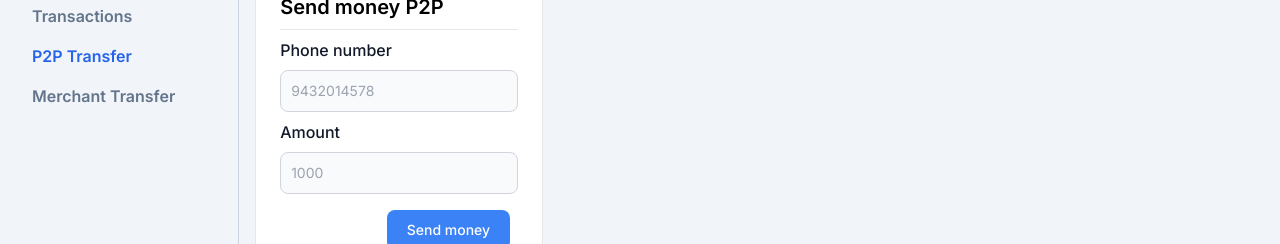
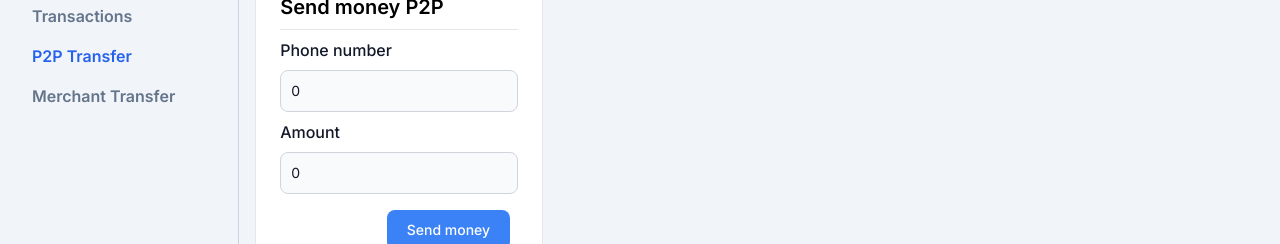
Before and after one commit to Rupamdas832/paytm, a Next.js app in the folder apps/user-app/: page /p2p-transfer in a window 1280 px wide. Shown: the part 173-417 px from the top of the page. Built offline with nearby package versions, Linux system fonts and the light colour scheme; no server answers; sample sign-in values are in the browser's storage.

Commit message:
fix: input value

```diff
--- a/apps/user-app/app/(dashboard)/merchant-transfer/page.tsx
+++ b/apps/user-app/app/(dashboard)/merchant-transfer/page.tsx
@@ -8,7 +8,7 @@ import QrReader from "../../../components/QrReader";
 export default function MerchantTransfer() {
   const { socket } = useSocket();
   const [scannedResult, setScannedResult] = useState<string | undefined>("");
-  const [receiverEmail, setReceiverEmail] = useState<string | null>(null);
+  const [receiverEmail, setReceiverEmail] = useState<string>("");
 
   const handleMerchantSend = (message: string, referenceId: number) => {
     if (receiverEmail) {
@@ -32,23 +32,29 @@ export default function MerchantTransfer() {
       <div className="max-w-72 mt-4">
         <TextInput
           type="email"
+          value={receiverEmail}
           placeholder="sample@gmail.com"
           label="Email ID"
           onChange={(val) => setReceiverEmail(val)}
         />
         {!scannedResult && <QrReader setScannedResult={handleScanQrCode} />}
-        {scannedResult && scannedResult}
+        {receiverEmail && (
           <div className="mt-4">
-          <Button onClick={() => handleMerchantSend("Rs 200 send success", 1)}>
+            <Button
+              onClick={() => handleMerchantSend("Rs 200 send success", 1)}
+            >
               Send money to merchant
             </Button>
             <Button onClick={() => handleMerchantSend("30% offer", 2)}>
               Send offer to merchant
             </Button>
-          <Button onClick={() => handleMerchantSend("Payment successfully", 3)}>
+            <Button
+              onClick={() => handleMerchantSend("Payment successfully", 3)}
+            >
               Payment to merchant
             </Button>
           </div>
+        )}
       </div>
     </div>
   );
--- a/apps/user-app/components/AddMoneyCard.tsx
+++ b/apps/user-app/components/AddMoneyCard.tsx
@@ -56,6 +56,7 @@ const AddMoneyCard = ({ user }: { user: User }) => {
         label="Amount"
         type="number"
         onChange={(val) => setAmount(Number(val))}
+        value={amount}
       />
       <div className="flex flex-col mt-4">
         <Label label="Bank" />
--- a/apps/user-app/components/P2PTransferCard.tsx
+++ b/apps/user-app/components/P2PTransferCard.tsx
@@ -52,12 +52,14 @@ const P2PTransferCard = () => {
         type="number"
         onChange={(val) => setPhoneNumber(Number(val))}
         label="Phone number"
+        value={phoneNumber}
       />
       <TextInput
         placeholder="1000"
         type="number"
         onChange={(val) => setAmount(Number(val))}
         label="Amount"
+        value={amount}
       />
       {error && <p className="text-red-500 text-center pt-2">{error}</p>}
       <div className="mt-4 flex justify-end">
--- a/packages/ui/src/textInput.tsx
+++ b/packages/ui/src/textInput.tsx
@@ -7,16 +7,19 @@ export const TextInput = ({
   onChange,
   label,
   type = "text",
+  value,
 }: {
   placeholder: string;
   onChange: (value: string) => void;
   label: string;
   type?: string;
+  value: string | number;
 }) => {
   return (
     <div className="pt-2">
       <Label label={label} />
       <input
+        value={value}
         onChange={(e) => onChange(e.target.value)}
         type={type}
         id="first_name"
```
Lines whose indentation alone changed are shown as unchanged.
